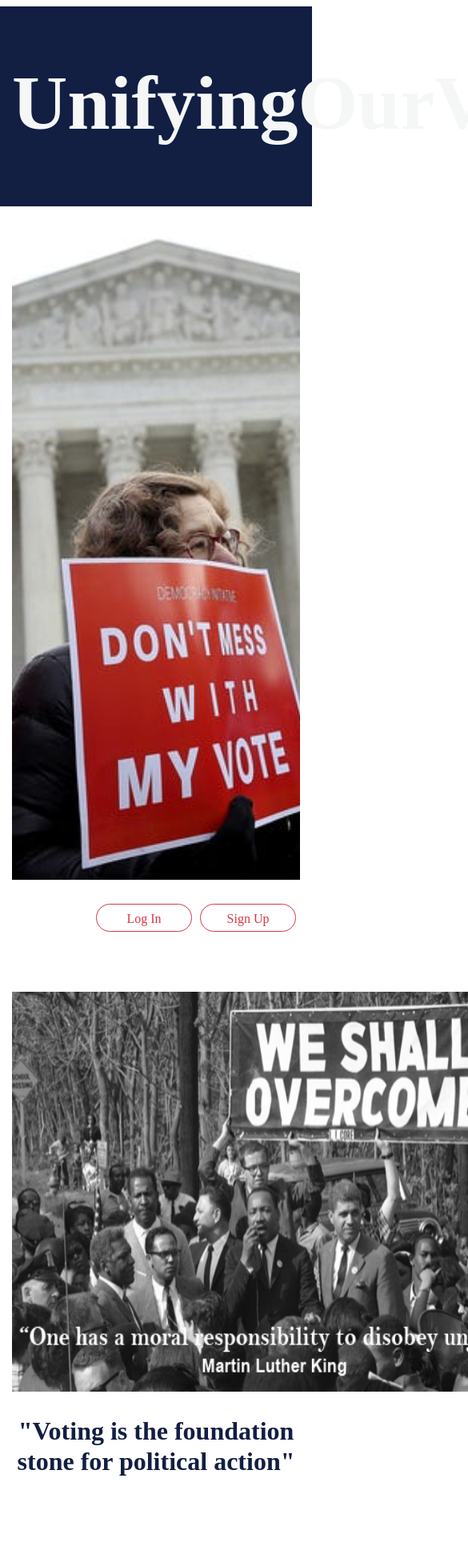
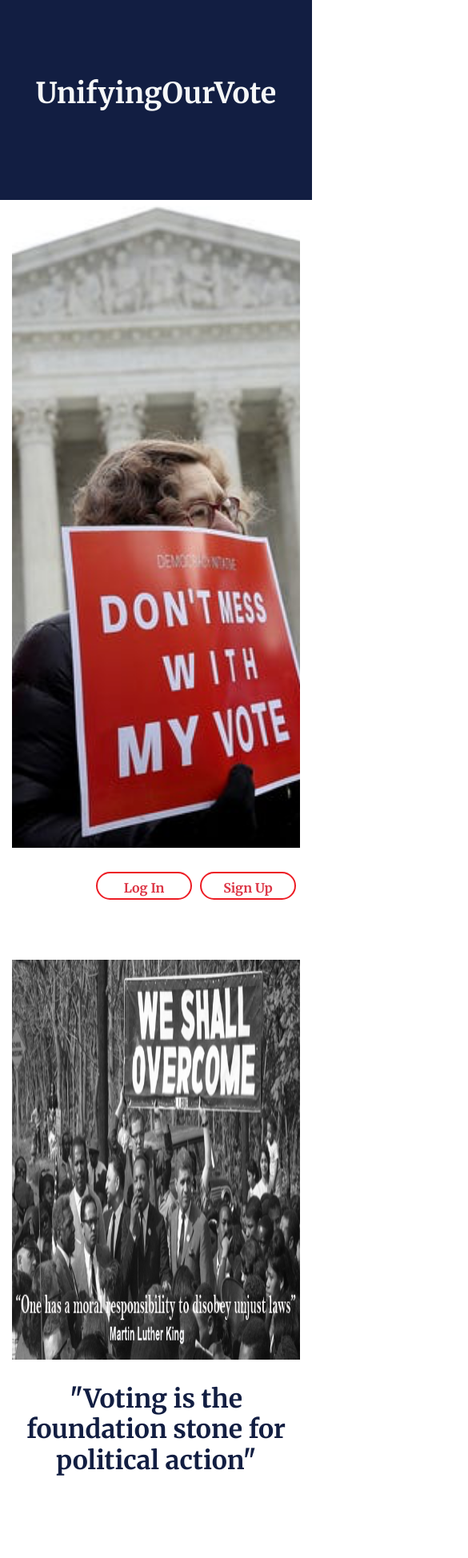
Before and after one commit to Wendyf02/UnifyingOurVote, a React (Create React App) app in the folder client/: page / in a window 390 px wide. Shown: the top 1948 px of the page at 80% size, 585 px wide, since content can reach past the window. Built offline with nearby package versions, Linux system fonts and the light colour scheme.

Commit message:
update css and media

```diff
--- a/client/src/App.css
+++ b/client/src/App.css
@@ -1,2 +1,8 @@
 /* //For ALL page styling */
 /* For example, font of the entire application sight */
+
+@import url('https://fonts.googleapis.com/css2?family=Merriweather:wght@700&display=swap');
+
+*{
+    font-family: 'Merriweather', serif;
+ }
--- a/client/src/App.js
+++ b/client/src/App.js
@@ -6,6 +6,7 @@ import Login from "./components/Login"
 import Signup from "./components/Signup";
 import Jumbotron from "./components/Jumbotron"
 import Home from "./components/Home"
+import "./App.css"
 
 
 function App() {
--- a/client/src/components/Home/index.js
+++ b/client/src/components/Home/index.js
@@ -16,7 +16,7 @@ function Home() {
 
     <Container fluid>
 
-      <div className="container-fluid img-fluid" id="hero"> </div>
+      <div className="container-fluid" id="hero"> </div>
 
 
       <div className="float-right">
@@ -36,10 +36,10 @@ function Home() {
 
 
       <Row className="justify-content-md-center">
-        <Col xs lg="7">
+        <Col xs="12" sm="12" lg="7">
            <img className="about1" src={about1}/>
         </Col>
-        <Col xs lg="5" className="pl-4">
+        <Col xs sm="12" lg="5" className="pl-4">
           <p>
             Integer cursus bibendum sem non pretium. Vestibulum in aliquet sem, quis molestie urna.
             Aliquam semper ultrices varius. Aliquam faucibus sit amet magna a ultrices. Aenean
--- a/client/src/components/Home/style.css
+++ b/client/src/components/Home/style.css
@@ -16,48 +16,75 @@
 
 }
 
+ @media only screen and (max-width: 680px) {
+      .home2 {
+          width:100%;
+      }
+      .about1 {
+          width: 100% !important;
+      }
+
+      .about2 {
+        width: 100% !important;
+      }
+ }
+
 
 h1 {
     font: weight 50;
     font-size: 48px;
-    font-family: 'Merriweather', serif;
+    /* font-family: 'Merriweather', serif; */
 	color: rgb(245, 243, 243);
 }
 
 h2{
     color: rgb(18, 30, 66);
-    font-family: 'Merriweather', serif;
+    /* font-family: 'Merriweather', serif; */
 }
 
 h3 {
     color: rgb(237, 28, 36);
-    font-family: 'Merriweather', serif;
+    /* font-family: 'Merriweather', serif; */
 }
 
 h5 {
     color: rgb(18, 30, 66);
-    font-family: 'Merriweather', serif;
+    /* font-family: 'Merriweather', serif; */
 }
 
 
 
 h4 {
     color: rgb(237, 28, 36);
-    font-family: 'Merriweather', serif;
+    /* font-family: 'Merriweather', serif; */
 }
 
 
 
 h6 {
     color: rgb(237, 28, 36);
-    font-family: 'Merriweather', serif;
+    /* font-family: 'Merriweather', serif; */
 }
 
 #aboutus {
     margin-top: 100px;
     margin-bottom: 50px;;
-    font-family: 'Merriweather', serif;
+    /* font-family: 'Merriweather', serif; */
 }
+@media only screen and (max-width: 560px) {
+
+    #aboutus  {
+        font-size: 3rem !important;
+    }
+}
+
+
+ @media only screen and (max-width: 375px) {
+    #aboutus  {
+        font-size: 2.50rem !important;
+      }
+
+ }
 
 
 .about1 {
@@ -75,7 +102,7 @@ h6 {
 
 #quote1 {
  margin-top: 30px;
- font-family: 'Merriweather', serif;
+ /* font-family: 'Merriweather', serif; */
 }
 
 #quote2 {
@@ -90,25 +117,25 @@ hr {
 
 
 .login, .signup {
-    /* background-color:  rgb(237, 28, 36)!important; */
-    color: white;
+    background-color:solid white!important;
+    color: rgb(18, 30, 66);
     font-size: small;
     border-radius: 25px !important;
-    border: 2px solid white;
+    border: 2px solid rgb(237, 28, 36) !important;
     width: 120px;
     height: 35px;
     float: right;
     right: 0;
     margin-right: 30px;
     margin: 5px;
-    font-family: 'Merriweather', serif;
+    /* font-family: 'Merriweather', serif; */
   }
 
 .login:hover, .signup:hover {
-    box-shadow: 0 0.4rem 1.4rem 0 white;
+    box-shadow: 0 0.4rem 1.4rem 0 rgb(18, 30, 66);
     transition: transform 150ms;
     transform: scale(1.03);
-    /* border: 3px solid #ed1c24; */
+
 }
 
 #unitevote {
@@ -116,7 +143,36 @@ hr {
         font-weight: bold;
         color: rgb(237, 28, 36);
         margin-top: 10px;
-        font-family: 'Merriweather', serif;
+        /* font-family: 'Merriweather', serif; */
         margin-top: 20px;
         margin-bottom: 60px;
+
 }
+@media only screen and (max-width: 1000px) {
+
+    #unitevote {
+        font-size: 4rem !important;
+    }
+}
+
+@media only screen and (max-width: 760px) {
+
+    #unitevote {
+        font-size: 2rem !important;
+    }
+}
+
+@media only screen and (max-width: 560px) {
+
+    #unitevote {
+        font-size: 1.75rem !important;
+    }
+}
+
+
+ @media only screen and (max-width: 375px) {
+      #unitevote {
+        font-size: 1.75rem !important;
+      }
+
+ }
--- a/client/src/components/Jumbotron/index.js
+++ b/client/src/components/Jumbotron/index.js
@@ -5,9 +5,9 @@ import {Container} from "react-bootstrap"
 
 function JumbotronHolder() {
     return (
-      <Jumbotron fluid>
+      <Jumbotron >
         <Container id="title">
-          <p className="text-center display-1 font-weight-bold jumbotron-fluid" >UnifyingOurVote</p>
+          <p className="text-center display-1 font-weight-bold" >UnifyingOurVote</p>
         </Container>
       </Jumbotron>
     );
--- a/client/src/components/Jumbotron/style.css
+++ b/client/src/components/Jumbotron/style.css
@@ -1,3 +1,5 @@
+/* @import url('https://fonts.googleapis.com/css2?family=Merriweather:wght@700&display=swap'); */
+
 .jumbotron {
     height: 250px;
     color:rgb(230, 227, 227);
@@ -9,15 +11,48 @@
     vertical-align: middle;
     flex-direction: column;
     justify-content: center;
+    border-radius: 0 !important;
+    margin-bottom: 0 !important;
+}
+
+
+
+#title {
+    color: rgb(245, 247, 247);
+    /* font-family: 'Merriweather', serif; */
+}
+
+@media only screen and (max-width: 1000px) {
+
+    .display-1 {
+        font-size: 4rem !important;
+    }
+}
+
+
+@media only screen and (max-width: 680px) {
+
+    .display-1 {
+        font-size: 3rem !important;
+    }
+}
+
+
+
+@media only screen and (max-width: 500px) {
+
+    .display-1 {
+        font-size: 2.250rem !important
+
+    }
 
 }
 
-/* h1 {
-    font-style: italic;
-} */
 
-#title {
-    /* font: size 80px; */
-    color: rgb(245, 247, 247);
-    font-family: 'Merriweather', serif;
+@media only screen and (max-width: 375px) {
+
+    .display-1  {
+
+      font-size: 2rem !important;
+    }
 }
```
